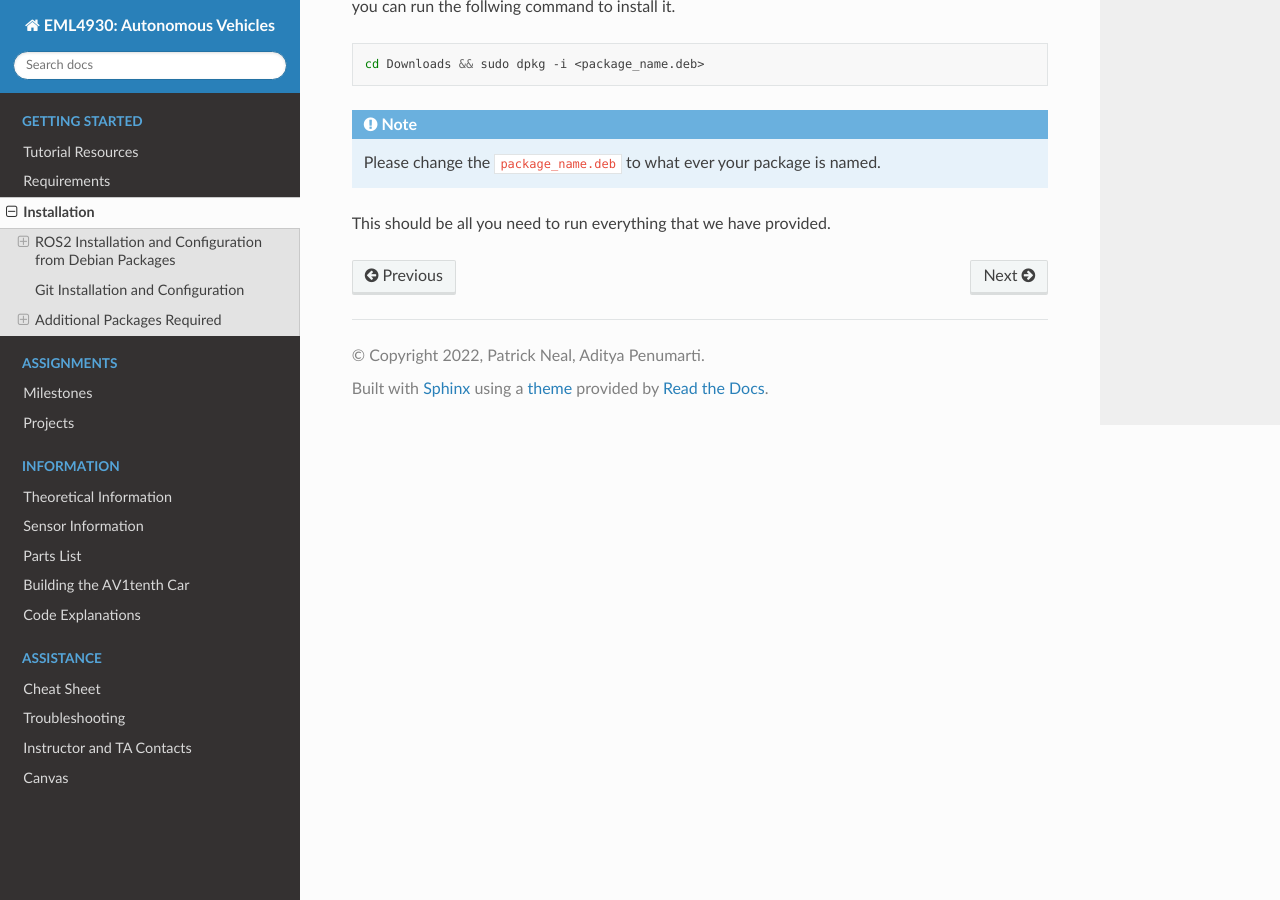
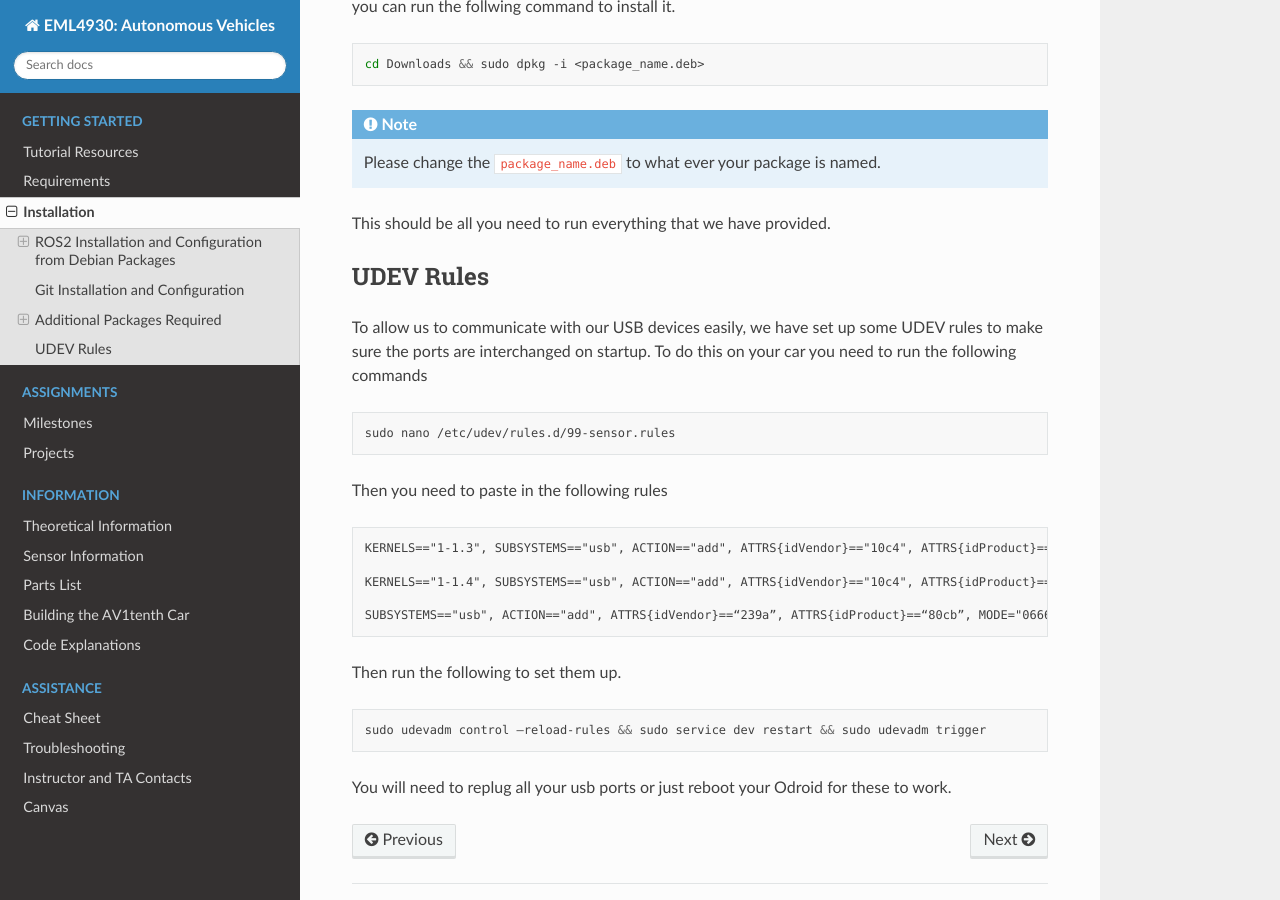
Before and after one commit to av-mae-uf/av1tenth-docs, a Sphinx documentation site: the page built from docs/gettingstarted/installation.rst, in a window 1280 px wide and 900 px high, scrolled down 3969 px. Built offline with Sphinx 7.4.7 and the Read the Docs theme 2.0.0, drawn with Linux system fonts in a browser that asks for light colours.

Commit message:
Added section in installation on UDEV rules

```diff
--- a/docs/gettingstarted/installation.rst
+++ b/docs/gettingstarted/installation.rst
@@ -183,3 +183,32 @@ If this does not work, go to the `Visual Studio Code website <https://code.visua
 .. note:: Please change the ``package_name.deb`` to what ever your package is named.
 
 This should be all you need to run everything that we have provided.
+
+UDEV Rules
+----------
+
+To allow us to communicate with our USB devices easily, we have set up some UDEV rules to make sure the ports are interchanged on startup. To do this on your car you need to run the following commands
+
+.. code-block:: bash
+
+    sudo nano /etc/udev/rules.d/99-sensor.rules
+
+Then you need to paste in the following rules
+
+.. code-block::
+
+    KERNELS=="1-1.3", SUBSYSTEMS=="usb", ACTION=="add", ATTRS{idVendor}=="10c4", ATTRS{idProduct}=="ea60", MODE="0666", GROUP="dialout", SYMLINK+="sensor/imu"
+
+    KERNELS=="1-1.4", SUBSYSTEMS=="usb", ACTION=="add", ATTRS{idVendor}=="10c4", ATTRS{idProduct}=="ea60", MODE="0666", GROUP="dialout", SYMLINK+="sensor/lidar"
+
+    SUBSYSTEMS=="usb", ACTION=="add", ATTRS{idVendor}==“239a”, ATTRS{idProduct}==“80cb”, MODE="0666", GROUP="dialout", SYMLINK+="sensor/encoder”
+
+
+Then run the following to set them up.
+
+.. code-block:: bash
+
+    sudo udevadm control —reload-rules && sudo service dev restart && sudo udevadm trigger
+
+
+You will need to replug all your usb ports or just reboot your Odroid for these to work.
```
